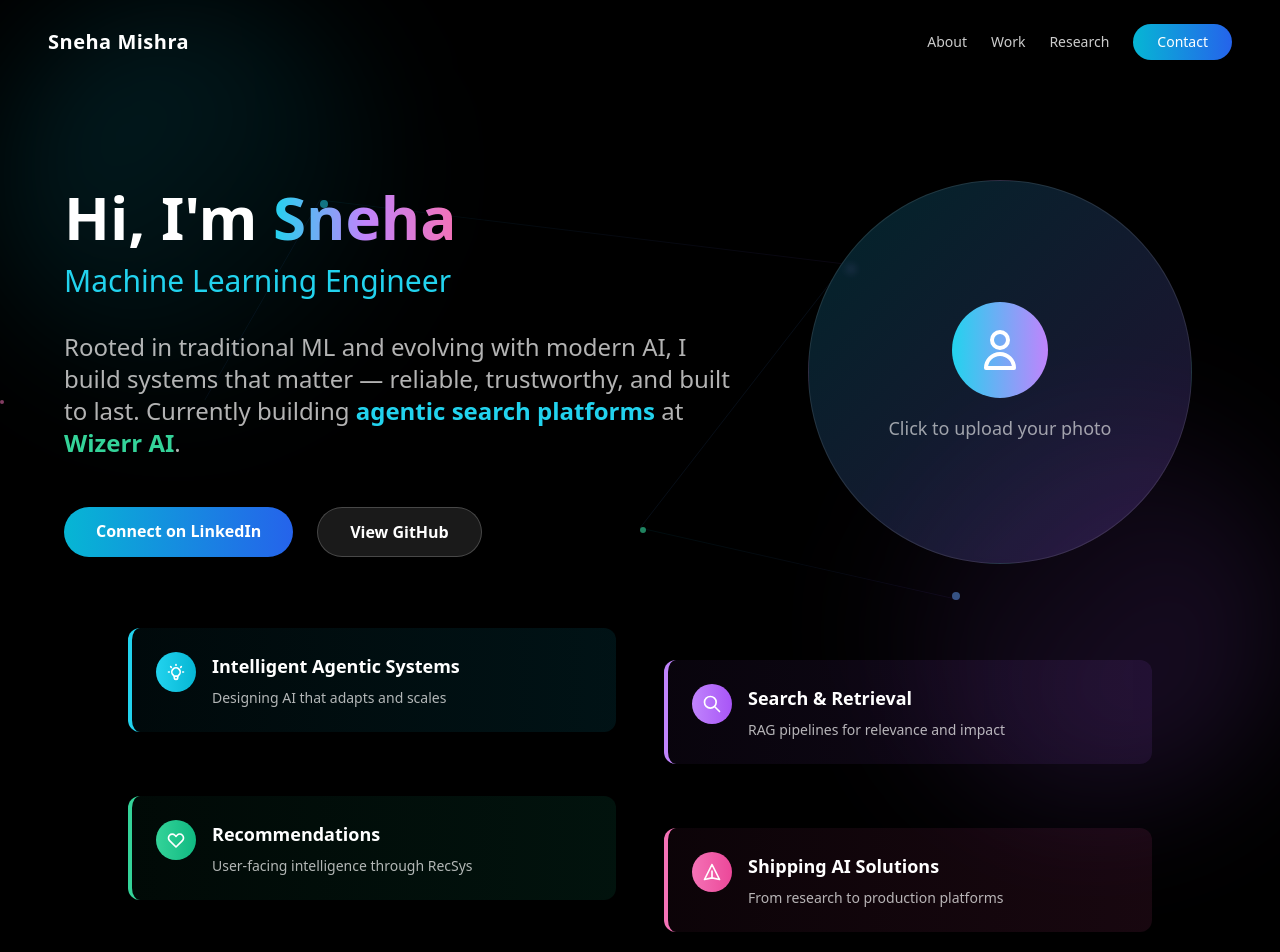
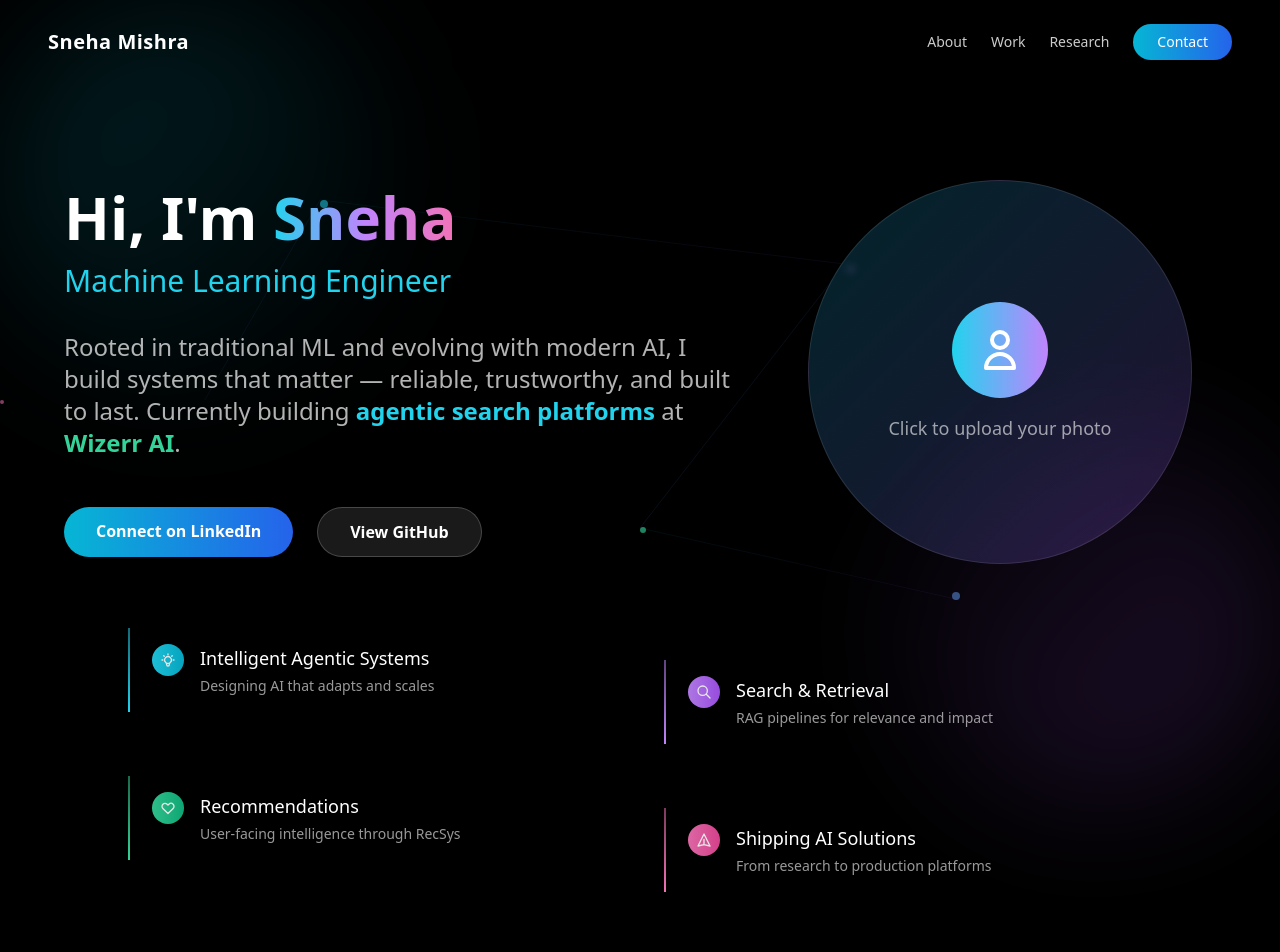
Before and after one commit to snehamishra4321/portfolio-website, a React (Vite) app: page / in a window 1280 px wide. Shown: the top 952 px of the page. Built offline with nearby package versions, Linux system fonts and the light colour scheme.

Commit message:
Make highlights lighter with sliding reveal effect and remove clickable appearance
cgen-89488fe69146475d9c5b1ee2083fc832

```diff
--- a/client/pages/Index.tsx
+++ b/client/pages/Index.tsx
@@ -168,34 +168,40 @@ export default function Index() {
             </div>
           </div>
 
-          {/* Expertise Highlights - Fancy Staggered Layout */}
+          {/* Expertise Highlights - Elegant Sliding Layout */}
           <div className="relative pt-16 pb-8 max-w-5xl mx-auto">
             {/* Top Row - Offset Left */}
             <div className="flex flex-col lg:flex-row gap-8 lg:gap-12 mb-12">
-              <div className="lg:w-1/2 lg:ml-0">
-                <div className="flex items-start space-x-4 bg-gradient-to-r from-cyan-500/5 to-cyan-500/10 rounded-xl p-6 border-l-4 border-cyan-400">
-                  <div className="w-10 h-10 bg-gradient-to-r from-cyan-400 to-cyan-500 rounded-full flex items-center justify-center flex-shrink-0">
-                    <svg className="w-5 h-5 text-white" fill="none" stroke="currentColor" viewBox="0 0 24 24">
+              <div className="lg:w-1/2 lg:ml-0 group">
+                <div className="relative pl-6 py-4 transform transition-transform duration-700 ease-out hover:translate-x-2">
+                  <div className="absolute left-0 top-0 bottom-0 w-0.5 bg-gradient-to-b from-cyan-400/50 to-cyan-400 group-hover:shadow-cyan-400/50 group-hover:shadow-sm transition-all duration-500"></div>
+                  <div className="flex items-start space-x-4">
+                    <div className="w-8 h-8 bg-gradient-to-r from-cyan-400 to-cyan-500 rounded-full flex items-center justify-center flex-shrink-0 opacity-90">
+                      <svg className="w-4 h-4 text-white" fill="none" stroke="currentColor" viewBox="0 0 24 24">
                         <path strokeLinecap="round" strokeLinejoin="round" strokeWidth={2} d="M9.663 17h4.673M12 3v1m6.364 1.636l-.707.707M21 12h-1M4 12H3m3.343-5.657l-.707-.707m2.828 9.9a5 5 0 117.072 0l-.548.547A3.374 3.374 0 0014 18.469V19a2 2 0 11-4 0v-.531c0-.895-.356-1.754-.988-2.386l-.548-.547z" />
                       </svg>
                     </div>
-                  <div>
-                    <h3 className="text-lg font-semibold text-white mb-2">Intelligent Agentic Systems</h3>
-                    <p className="text-white/70 text-sm">Designing AI that adapts and scales</p>
+                    <div className="opacity-0 animate-[slideIn_0.8s_ease-out_0.2s_forwards]">
+                      <h3 className="text-lg font-medium text-white mb-1">Intelligent Agentic Systems</h3>
+                      <p className="text-white/60 text-sm">Designing AI that adapts and scales</p>
+                    </div>
                   </div>
                 </div>
               </div>
 
-              <div className="lg:w-1/2 lg:ml-auto lg:mt-8">
-                <div className="flex items-start space-x-4 bg-gradient-to-r from-purple-500/5 to-purple-500/10 rounded-xl p-6 border-l-4 border-purple-400">
-                  <div className="w-10 h-10 bg-gradient-to-r from-purple-400 to-purple-500 rounded-full flex items-center justify-center flex-shrink-0">
-                    <svg className="w-5 h-5 text-white" fill="none" stroke="currentColor" viewBox="0 0 24 24">
+              <div className="lg:w-1/2 lg:ml-auto lg:mt-8 group">
+                <div className="relative pl-6 py-4 transform transition-transform duration-700 ease-out hover:translate-x-2">
+                  <div className="absolute left-0 top-0 bottom-0 w-0.5 bg-gradient-to-b from-purple-400/50 to-purple-400 group-hover:shadow-purple-400/50 group-hover:shadow-sm transition-all duration-500"></div>
+                  <div className="flex items-start space-x-4">
+                    <div className="w-8 h-8 bg-gradient-to-r from-purple-400 to-purple-500 rounded-full flex items-center justify-center flex-shrink-0 opacity-90">
+                      <svg className="w-4 h-4 text-white" fill="none" stroke="currentColor" viewBox="0 0 24 24">
                         <path strokeLinecap="round" strokeLinejoin="round" strokeWidth={2} d="M21 21l-6-6m2-5a7 7 0 11-14 0 7 7 0 0114 0z" />
                       </svg>
                     </div>
-                  <div>
-                    <h3 className="text-lg font-semibold text-white mb-2">Search & Retrieval</h3>
-                    <p className="text-white/70 text-sm">RAG pipelines for relevance and impact</p>
+                    <div className="opacity-0 animate-[slideIn_0.8s_ease-out_0.4s_forwards]">
+                      <h3 className="text-lg font-medium text-white mb-1">Search & Retrieval</h3>
+                      <p className="text-white/60 text-sm">RAG pipelines for relevance and impact</p>
+                    </div>
                   </div>
                 </div>
               </div>
@@ -203,35 +209,54 @@ export default function Index() {
 
             {/* Bottom Row - Offset Right */}
             <div className="flex flex-col lg:flex-row gap-8 lg:gap-12">
-              <div className="lg:w-1/2 lg:ml-auto lg:-mt-4">
-                <div className="flex items-start space-x-4 bg-gradient-to-r from-emerald-500/5 to-emerald-500/10 rounded-xl p-6 border-l-4 border-emerald-400">
-                  <div className="w-10 h-10 bg-gradient-to-r from-emerald-400 to-emerald-500 rounded-full flex items-center justify-center flex-shrink-0">
-                    <svg className="w-5 h-5 text-white" fill="none" stroke="currentColor" viewBox="0 0 24 24">
+              <div className="lg:w-1/2 lg:ml-auto lg:-mt-4 group">
+                <div className="relative pl-6 py-4 transform transition-transform duration-700 ease-out hover:translate-x-2">
+                  <div className="absolute left-0 top-0 bottom-0 w-0.5 bg-gradient-to-b from-emerald-400/50 to-emerald-400 group-hover:shadow-emerald-400/50 group-hover:shadow-sm transition-all duration-500"></div>
+                  <div className="flex items-start space-x-4">
+                    <div className="w-8 h-8 bg-gradient-to-r from-emerald-400 to-emerald-500 rounded-full flex items-center justify-center flex-shrink-0 opacity-90">
+                      <svg className="w-4 h-4 text-white" fill="none" stroke="currentColor" viewBox="0 0 24 24">
                         <path strokeLinecap="round" strokeLinejoin="round" strokeWidth={2} d="M4.318 6.318a4.5 4.5 0 000 6.364L12 20.364l7.682-7.682a4.5 4.5 0 00-6.364-6.364L12 7.636l-1.318-1.318a4.5 4.5 0 00-6.364 0z" />
                       </svg>
                     </div>
-                  <div>
-                    <h3 className="text-lg font-semibold text-white mb-2">Recommendations</h3>
-                    <p className="text-white/70 text-sm">User-facing intelligence through RecSys</p>
+                    <div className="opacity-0 animate-[slideIn_0.8s_ease-out_0.6s_forwards]">
+                      <h3 className="text-lg font-medium text-white mb-1">Recommendations</h3>
+                      <p className="text-white/60 text-sm">User-facing intelligence through RecSys</p>
+                    </div>
                   </div>
                 </div>
               </div>
 
-              <div className="lg:w-1/2 lg:ml-0 lg:mt-4">
-                <div className="flex items-start space-x-4 bg-gradient-to-r from-pink-500/5 to-pink-500/10 rounded-xl p-6 border-l-4 border-pink-400">
-                  <div className="w-10 h-10 bg-gradient-to-r from-pink-400 to-pink-500 rounded-full flex items-center justify-center flex-shrink-0">
-                    <svg className="w-5 h-5 text-white" fill="none" stroke="currentColor" viewBox="0 0 24 24">
+              <div className="lg:w-1/2 lg:ml-0 lg:mt-4 group">
+                <div className="relative pl-6 py-4 transform transition-transform duration-700 ease-out hover:translate-x-2">
+                  <div className="absolute left-0 top-0 bottom-0 w-0.5 bg-gradient-to-b from-pink-400/50 to-pink-400 group-hover:shadow-pink-400/50 group-hover:shadow-sm transition-all duration-500"></div>
+                  <div className="flex items-start space-x-4">
+                    <div className="w-8 h-8 bg-gradient-to-r from-pink-400 to-pink-500 rounded-full flex items-center justify-center flex-shrink-0 opacity-90">
+                      <svg className="w-4 h-4 text-white" fill="none" stroke="currentColor" viewBox="0 0 24 24">
                         <path strokeLinecap="round" strokeLinejoin="round" strokeWidth={2} d="M12 19l9 2-9-18-9 18 9-2zm0 0v-8" />
                       </svg>
                     </div>
-                  <div>
-                    <h3 className="text-lg font-semibold text-white mb-2">Shipping AI Solutions</h3>
-                    <p className="text-white/70 text-sm">From research to production platforms</p>
+                    <div className="opacity-0 animate-[slideIn_0.8s_ease-out_0.8s_forwards]">
+                      <h3 className="text-lg font-medium text-white mb-1">Shipping AI Solutions</h3>
+                      <p className="text-white/60 text-sm">From research to production platforms</p>
                     </div>
                   </div>
                 </div>
               </div>
             </div>
+          </div>
+
+          <style jsx>{`
+            @keyframes slideIn {
+              from {
+                opacity: 0;
+                transform: translateX(-20px);
+              }
+              to {
+                opacity: 1;
+                transform: translateX(0);
+              }
+            }
+          `}</style>
         </div>
       </section>
 
```
Lines whose indentation alone changed are shown as unchanged.
